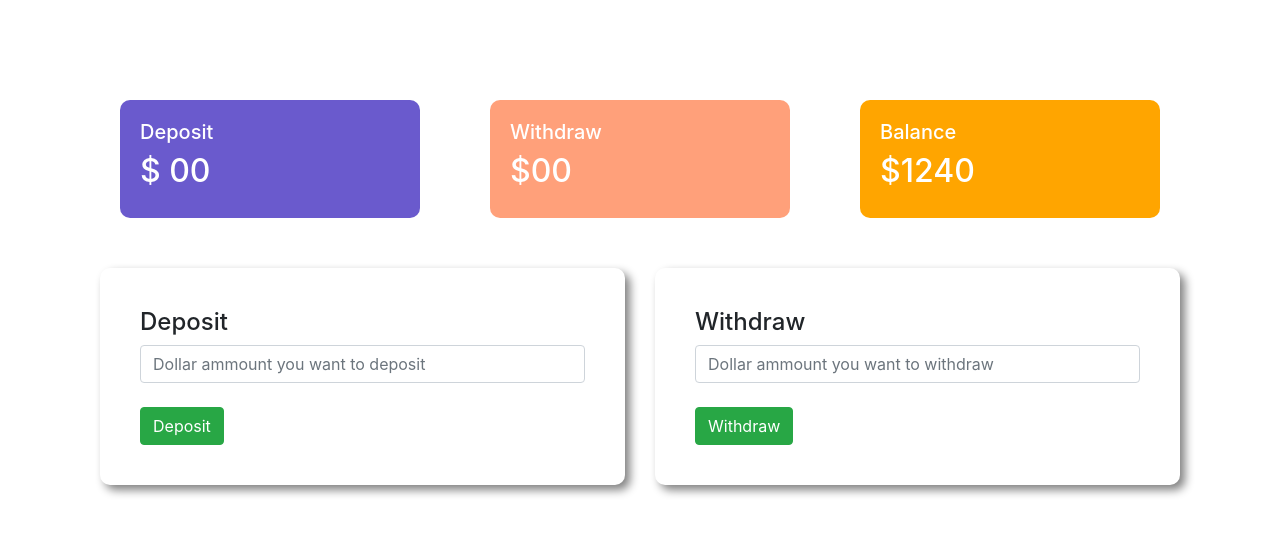
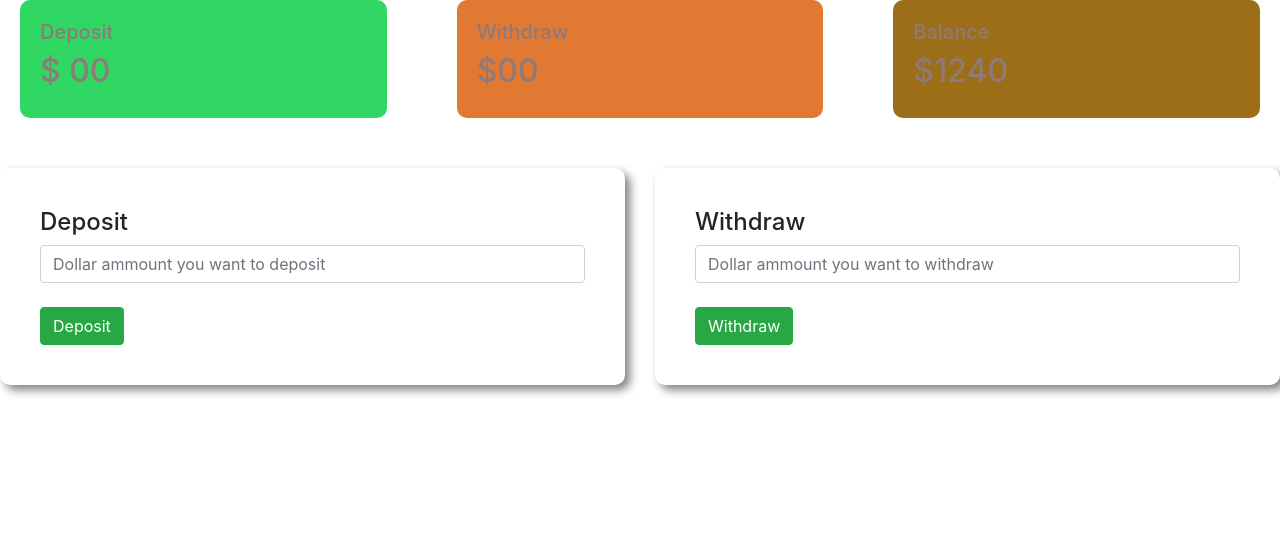
Before and after one commit to PrantoMondal/pioneer-bank, a plain HTML site: page index.html in a window 1280 px wide. Both pictures are taken after a click on the button "Login". Drawn offline with nearby package versions, Linux system fonts and the light colour scheme.

Commit message:
style added

```diff
--- a/style.css
+++ b/style.css
@@ -1,4 +1,4 @@
-body{
+gibody{
     padding: 100px;
 }
 .submit-area{
@@ -14,19 +14,19 @@ body{
 
 .status{
    margin: 0 20px;
-   color: white;
+   color: rgb(143, 121, 121);
    padding: 20px;
    border-radius: 10px;
 }
 
 .deposit{
-    background-color:slateblue ;
+    background-color:rgb(48, 216, 99) ;
 }
 
 .withdraw{
-    background-color: lightsalmon;
+    background-color: rgb(226, 121, 51);
 }
 
 .balance{
-    background-color: orange;
+    background-color: rgb(156, 110, 23);
 }
```
